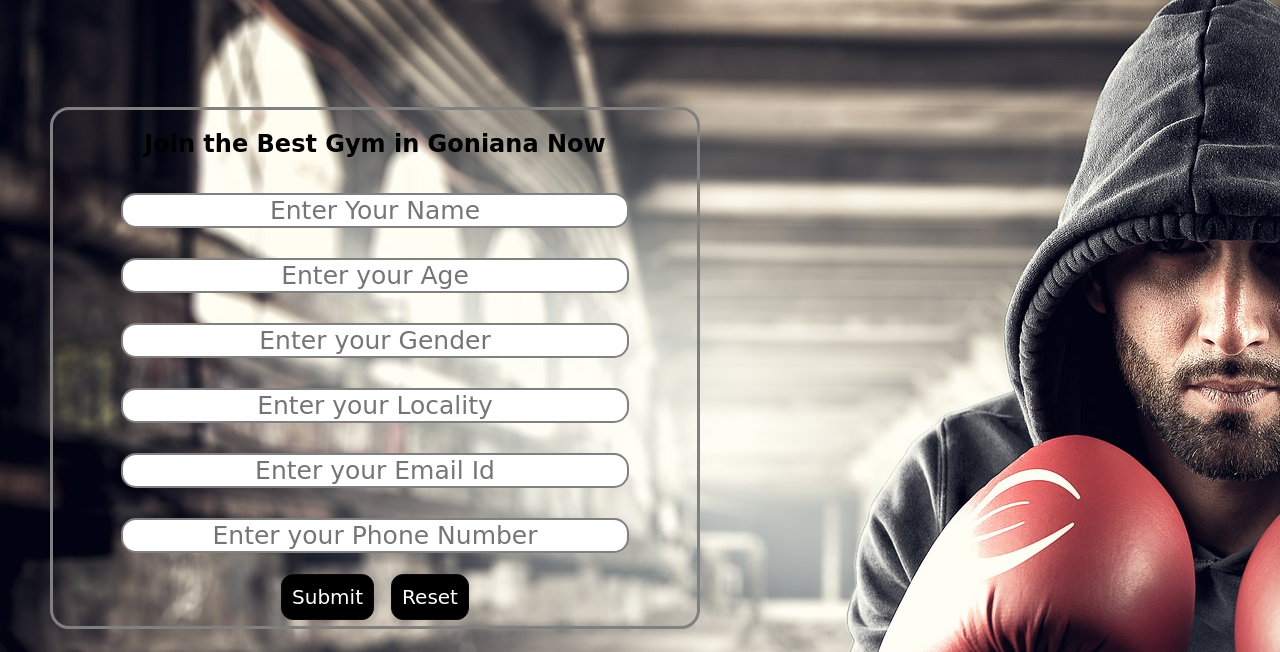
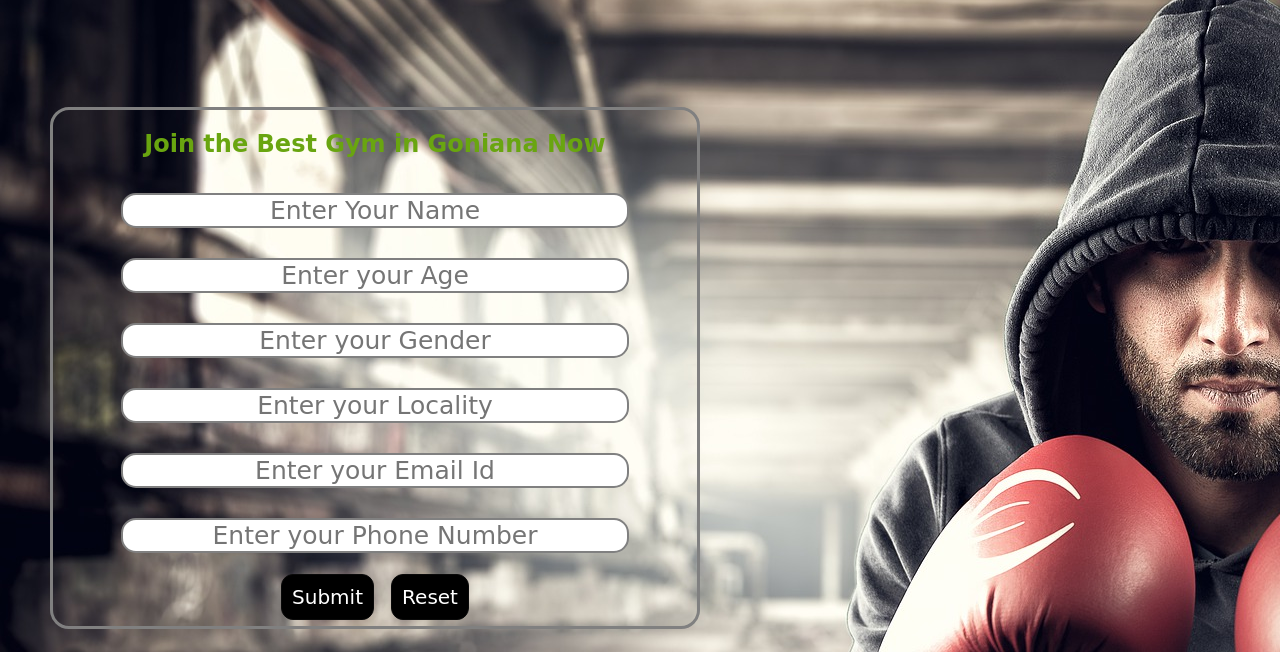
Before and after one commit to Karan11000/Karan1, a plain HTML site: page index.html in a window 1280 px wide. Shown: the part 148-800 px from the top of the page. Drawn offline with Linux system fonts and the light colour scheme; a web font is replaced by a local one.

Commit message:
Update index.html

```diff
--- a/index.html
+++ b/index.html
@@ -16,9 +16,11 @@
         }
 
         body {
-            /* height: 45646px;  */
+            height: 956px;
              background: url('man.jpg');
             background-repeat: no-repeat;
+
+            /* background-size: cover; */
             /* background-size: contain; */
             /* width: 100%;
             height: auto; */
@@ -97,7 +99,7 @@
         }
         .container h2{
             text-align: center;
-            color:black
+            color: rgb(105, 165, 16);
         }
         .form input{
             color: black;
```
